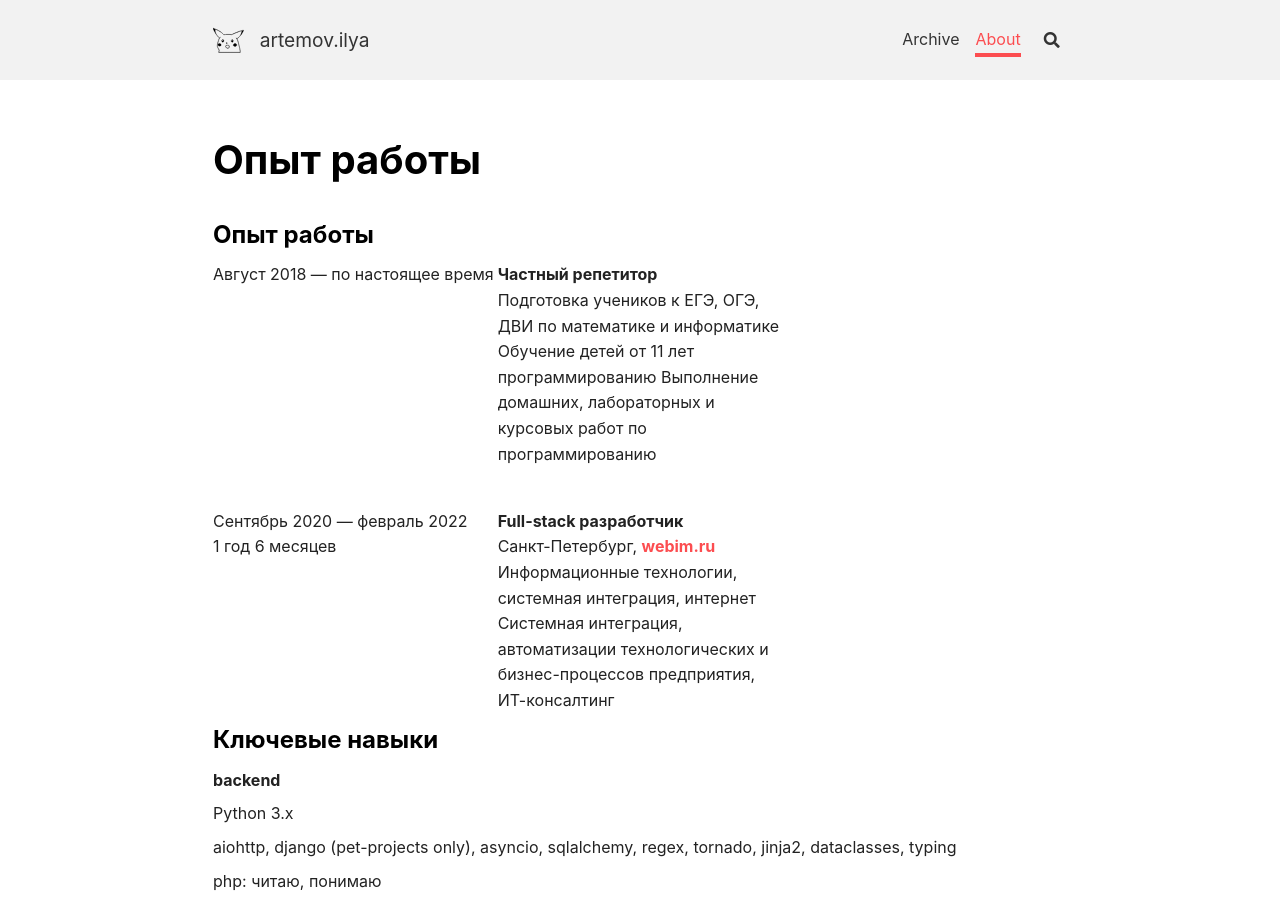
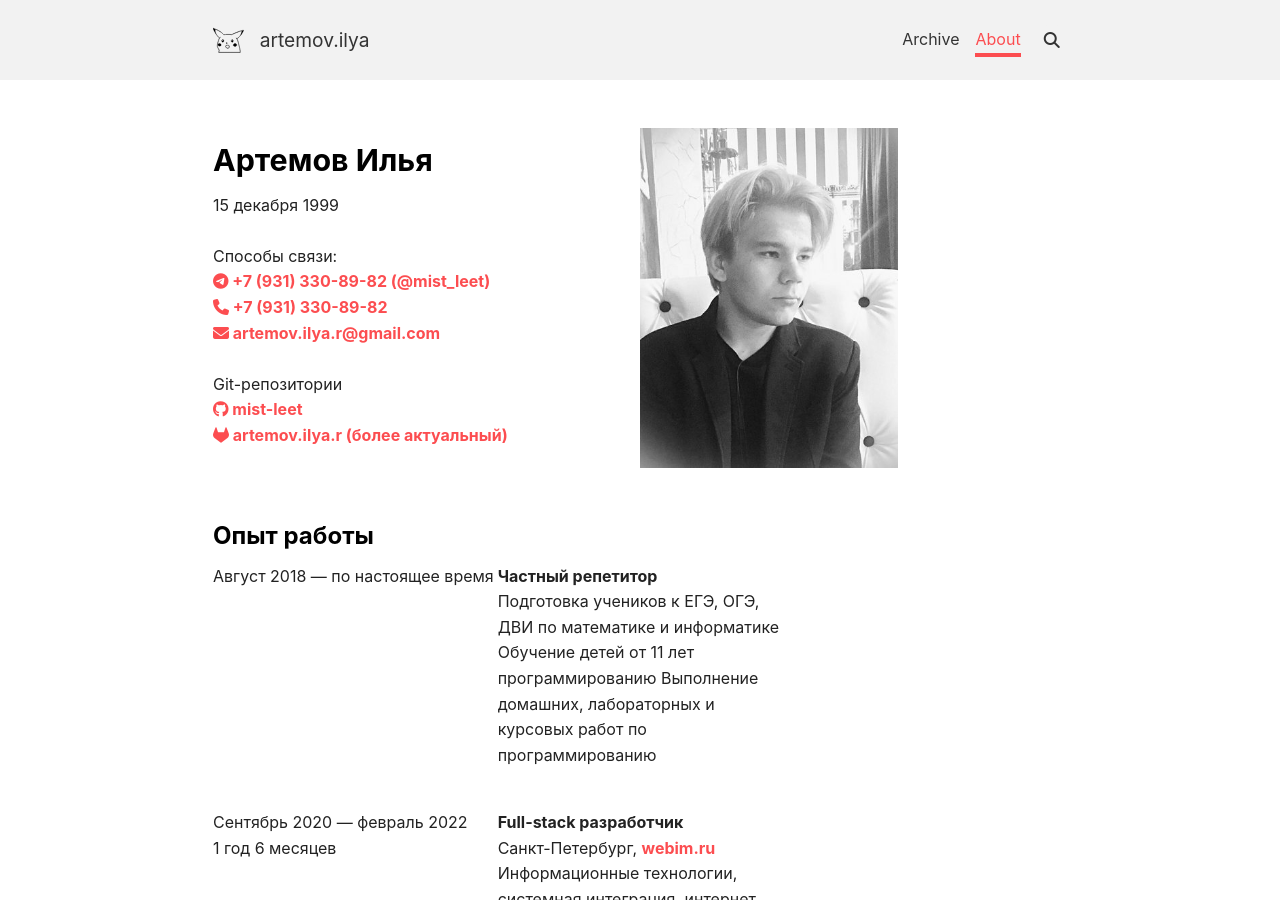
Before and after one commit to mist-leet/blog, a Jekyll site: the page built from about.md, in a window 1280 px wide and 900 px high. Built offline with Jekyll 4.4.1, drawn with Linux system fonts in a browser that asks for light colours; nearby versions of some CDN libraries; our own code applies the rules of GitHub Pages for plain Markdown files.

Commit message:
font-awesome version update, resume update

```diff
--- a/_data/variables.yml
+++ b/_data/variables.yml
@@ -41,7 +41,7 @@ default:
 
 sources:
   bootcdn:
-    font_awesome: 'https://cdn.bootcdn.net/ajax/libs/font-awesome/5.15.1/css/all.css'
+    font_awesome: 'https://cdn.bootcdn.net/ajax/libs/font-awesome/6.1.1/css/all.css'
     jquery: 'https://cdn.bootcss.com/jquery/3.1.1/jquery.min.js'
     leancloud_js_sdk: '//cdn.jsdelivr.net/npm/leancloud-storage@3.13.2/dist/av-min.js'
     chart: 'https://cdn.bootcss.com/Chart.js/2.7.2/Chart.bundle.min.js'
@@ -52,7 +52,7 @@ sources:
     mathjax: 'https://cdn.bootcss.com/mathjax/2.7.4/MathJax.js?config=TeX-MML-AM_CHTML'
     mermaid: 'https://cdn.bootcss.com/mermaid/8.0.0-rc.8/mermaid.min.js'
   unpkg:
-    font_awesome: 'https://use.fontawesome.com/releases/v5.15.1/css/all.css'
+    font_awesome: 'https://use.fontawesome.com/releases/v6.1.1/css/all.css'
     jquery: 'https://unpkg.com/jquery@3.3.1/dist/jquery.min.js'
     leancloud_js_sdk: '//cdn.jsdelivr.net/npm/leancloud-storage@3.13.2/dist/av-min.js'
     chart: 'https://unpkg.com/chart.js@2.7.2/dist/Chart.min.js'
--- /dev/null
+++ b/_includes/__about.html
@@ -0,0 +1,78 @@
+<div class="grid">
+  <div class="cell cell--6">
+    <h2>Артемов Илья</h2>
+    <div>15 декабря 1999</div>
+    <br>
+    <div>
+      Способы связи:
+    </div>
+    <div>
+      <a href="https://t.me/mist_leet">
+        <i class="fa-brands fa-telegram"></i> +7 (931) 330-89-82 (@mist_leet)
+      </a>
+    </div>
+    <div>
+      <a href="tel:89313308982">
+        <i class="fa-solid fa-phone"></i> +7 (931) 330-89-82
+      </a>
+    </div>
+    <div>
+      <a href="mailto:artemov.ilya.r@gmail.com">
+        <i class="fa-solid fa-envelope"></i> artemov.ilya.r@gmail.com
+      </a>
+    </div>
+    <br>
+    Git-репозитории
+    <div>
+      <a href="https://github.com/mist-leet/">
+        <i class="fa-brands fa-github"></i> mist-leet
+      </a>
+    </div>
+    <div>
+      <a href="https://gitlab.com/artemov.ilya.r">
+        <i class="fa-brands fa-gitlab"></i> artemov.ilya.r (более актуальный)
+      </a>
+    </div>
+  </div>
+  <div class="cell cell--4">
+    <img src="../assets/images/me.jpeg" height="340px">
+  </div>
+</div>
+
+
+<br>
+
+### Опыт работы
+
+
+<div class="-container">
+  <div class="grid">
+    <div class="cell cell--4">Август 2018 — по настоящее время</div>
+    <div class="cell cell--4"><b>Частный репетитор</b></div>
+  </div>
+  <div class="grid">
+    <div class="cell cell--4"></div>
+    <div class="cell cell--4">Подготовка учеников к ЕГЭ, ОГЭ, ДВИ по математике
+      и информатике
+      Обучение детей от 11 лет программированию
+      Выполнение домашних, лабораторных и курсовых работ по программированию
+    </div>
+  </div>
+</div>
+
+<br>
+
+<div class="-container">
+  <div class="grid">
+    <div class="cell cell--4">Сентябрь 2020 — февраль 2022</div>
+    <div class="cell cell--4"><b>Full-stack разработчик</b></div>
+  </div>
+  <div class="grid">
+    <div class="cell cell--4">1 год 6 месяцев</div>
+    <div class="cell cell--4">Санкт-Петербург, <a href="https://webim.ru/">webim.ru</a>
+      <br>Информационные технологии, системная интеграция, интернет
+      Системная интеграция, автоматизации технологических и бизнес-процессов
+      предприятия, ИТ-консалтинг
+    </div>
+  </div>
+</div>
--- a/about.md
+++ b/about.md
@@ -1,34 +1,9 @@
 ---
 layout: page
 ---
-### Опыт работы
-<div class="-container">
-  <div class="grid">
-    <div class="cell cell--4">Август 2018 — по настоящее время</div>
-    <div class="cell cell--4"><b>Частный репетитор</b></div>
-  </div>
-  <div class="grid">
-      <div class="cell cell--4"></div>
-      <div class="cell cell--4">Подготовка учеников к ЕГЭ, ОГЭ, ДВИ по математике и информатике
-Обучение детей от 11 лет программированию
-Выполнение домашних, лабораторных и курсовых работ по программированию</div>
-  </div>
-</div>
 
-<br>
+{% include __about.html %}
 
-<div class="-container">
-  <div class="grid">
-    <div class="cell cell--4">Сентябрь 2020 — февраль 2022</div>
-    <div class="cell cell--4"><b>Full-stack разработчик</b></div>
-  </div>
-  <div class="grid">
-      <div class="cell cell--4">1 год 6 месяцев</div>
-      <div class="cell cell--4">Санкт-Петербург, <a href="https://webim.ru/">webim.ru</a> <br>Информационные технологии, системная интеграция, интернет
-      Системная интеграция, автоматизации технологических и бизнес-процессов предприятия, ИТ-консалтинг
-      </div>
-  </div>
-</div>
 ### Ключевые навыки
 **backend**
 
--- a/docs/_data/variables.yml
+++ b/docs/_data/variables.yml
@@ -41,7 +41,7 @@ default:
 
 sources:
   bootcdn:
-    font_awesome: 'https://cdn.bootcdn.net/ajax/libs/font-awesome/5.15.1/css/all.css'
+    font_awesome: 'https://cdn.bootcdn.net/ajax/libs/font-awesome/6.1.1/css/all.css'
     jquery: 'https://cdn.bootcss.com/jquery/3.1.1/jquery.min.js'
     leancloud_js_sdk: '//cdn.jsdelivr.net/npm/leancloud-storage@3.13.2/dist/av-min.js'
     chart: 'https://cdn.bootcss.com/Chart.js/2.7.2/Chart.bundle.min.js'
@@ -52,7 +52,7 @@ sources:
     mathjax: 'https://cdn.bootcss.com/mathjax/2.7.4/MathJax.js?config=TeX-MML-AM_CHTML'
     mermaid: 'https://cdn.bootcss.com/mermaid/8.0.0-rc.8/mermaid.min.js'
   unpkg:
-    font_awesome: 'https://use.fontawesome.com/releases/v5.15.1/css/all.css'
+    font_awesome: 'https://use.fontawesome.com/releases/v6.1.1/css/all.css'
     jquery: 'https://unpkg.com/jquery@3.3.1/dist/jquery.min.js'
     leancloud_js_sdk: '//cdn.jsdelivr.net/npm/leancloud-storage@3.13.2/dist/av-min.js'
     chart: 'https://unpkg.com/chart.js@2.7.2/dist/Chart.min.js'
```
Also changed, not shown: test/_data/variables.yml (+2 -2 lines).
